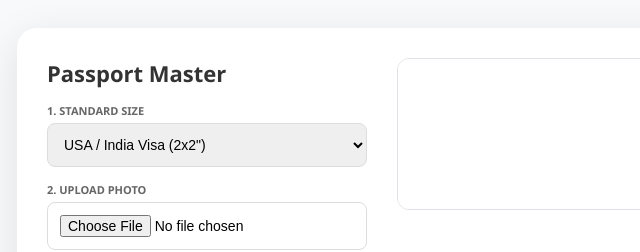
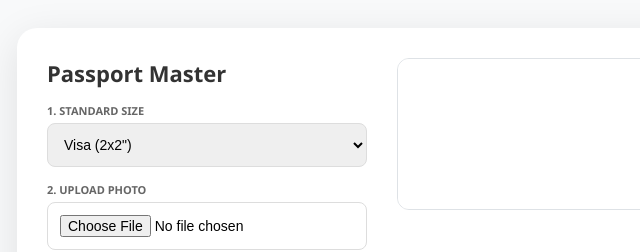
Before and after one commit to sudheepnbr/passportsizephoto, a plain HTML site: page index.html in a window 1280 px wide. Shown: the top 252 px of the page, 267-907 px from the left. Drawn offline with Linux system fonts and the light colour scheme.

Commit message:
Update index.html

```diff
--- a/index.html
+++ b/index.html
@@ -54,8 +54,8 @@
 
         <label>1. Standard Size</label>
         <select id="country">
-            <option value="600,600">USA / India Visa (2x2")</option>
-            <option value="413,531">Europe / India Passport (1.38x1.77")</option>
+            <option value="600,600">Visa (2x2")</option>
+            <option value="413,531">Passport (1.38x1.77")</option>
             <option value="custom">-- Custom Size (Manual) --</option>
         </select>
 
```
